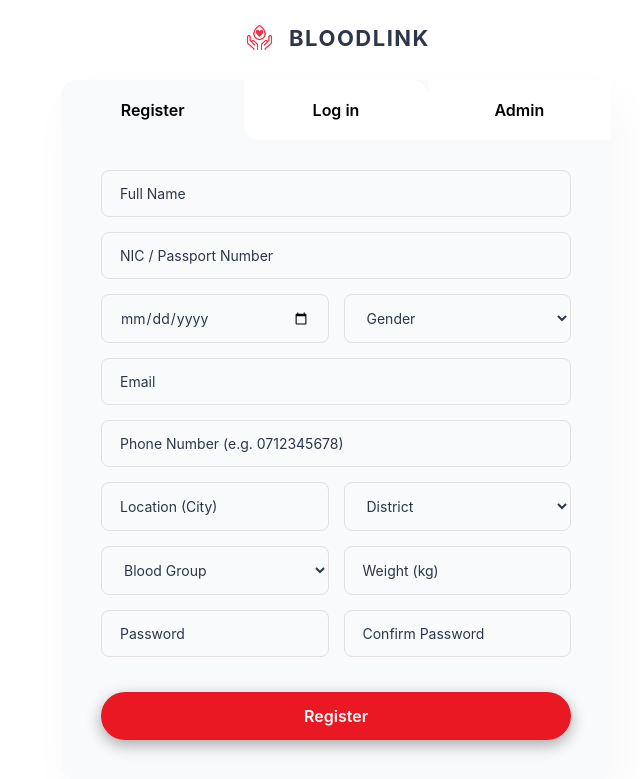
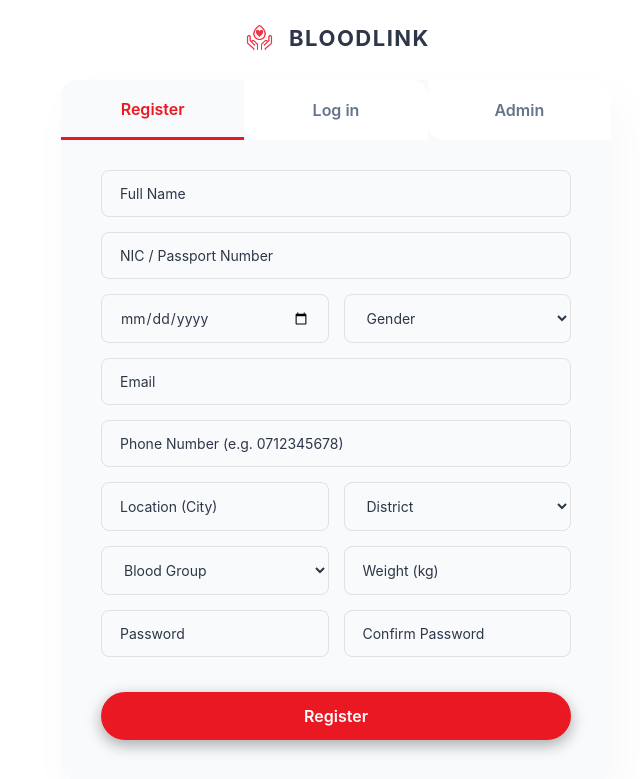
Before and after one commit to anuja77-lakshan/Blood-Donation-Manageement-Web-Application, a PHP site: page /login-register.php in a window 1280 px wide. Shown: the top 779 px of the page, without its empty margins (304-944 px from the left). Run offline with PHP 8.4, Linux system fonts and the light colour scheme.

Commit message:
loging page css change

```diff
--- a/css/login-register.css
+++ b/css/login-register.css
@@ -68,7 +68,6 @@ body {
     display: flex;
     height: 60px;
 }
-
 .tab-btn {
     flex: 1;
     border: none;
@@ -78,18 +77,23 @@ body {
     transition: all 0.3s ease;
 }
 
-/* Active Tab completely blends with the card */
+
 .tab-btn.active {
-    background-color:var(--card-bg);
-    color:black;
+    background-color: var(--card-bg);
+    color: var(--primary-color);
     border-top-left-radius: 16px;
     border-top-right-radius: 16px;
+    border-bottom: 3px solid var(--primary-color);
 }
 
-/* Inactive Tab is white with curved edges like the image */
+
 .tab-btn.inactive {
-    background-color:var(--bg-color);
-    color: #000;
+    background-color: var(--bg-color);
+    color: #64748b;
+}
+
+.tab-btn:hover {
+    color: var(--primary-color);
 }
 
 #btn-register.inactive {
@@ -98,6 +102,12 @@ body {
 }
 
 #btn-login.inactive {
+    border-bottom-left-radius: 16px;
+    border-top-right-radius: 16px;
+}
+
+
+#btn-admin.inactive {
     border-bottom-left-radius: 16px;
     border-top-right-radius: 16px;
 }
--- a/login-register.php
+++ b/login-register.php
@@ -20,7 +20,9 @@
         <main class="form-card">
 
             <!-- Tabs -->
+
             <div class="tabs">
+
                 <button class="tab-btn active" id="btn-register" onclick="switchTab('register')">Register</button>
                 <button class="tab-btn inactive" id="btn-login" onclick="switchTab('login')">Log in</button>
                 <button class="tab-btn inactive" id="btn-admin" onclick="switchTab('admin')">Admin</button>
```
